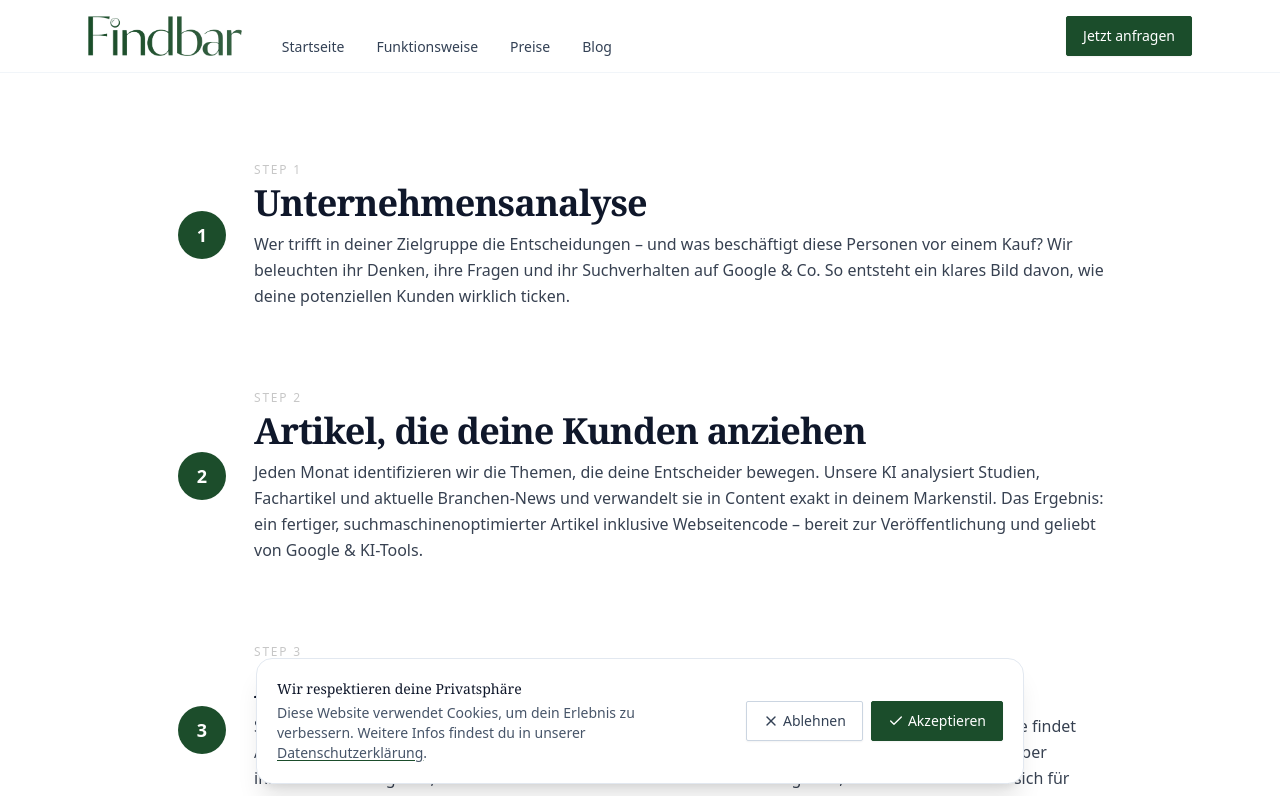
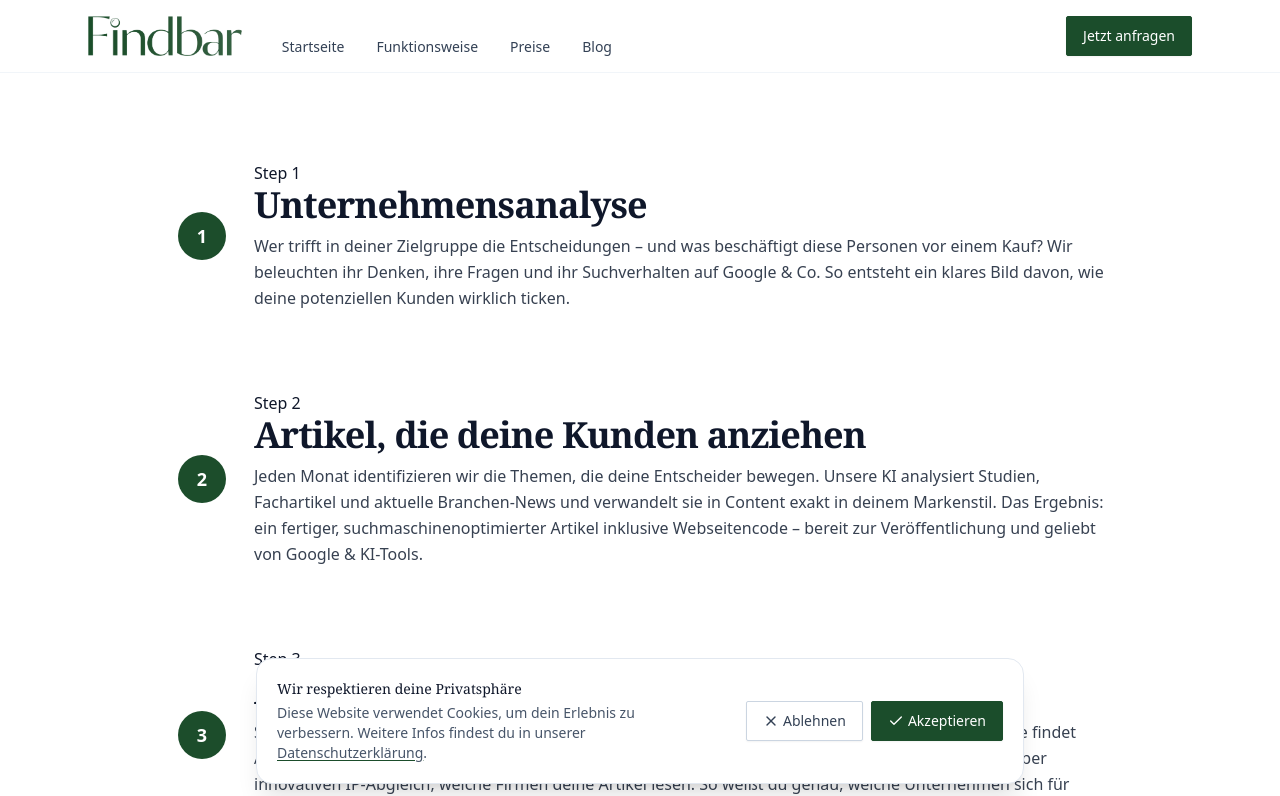
Before and after one commit to lennartnm/findbar_website, a Next.js app: page /funktionsweise in a window 1280 px wide. Shown: the top 796 px of the page. Built offline with nearby package versions, Linux system fonts and the light colour scheme.

Commit message:
Update funktionsweise.module.css

```diff
--- a/src/app/funktionsweise/funktionsweise.module.css
+++ b/src/app/funktionsweise/funktionsweise.module.css
@@ -16,7 +16,7 @@
   grid-template-columns: 56px 1fr;
   column-gap: 24px;
   padding: 32px 0;
-  align-items: center; /* NEU: Rail und Content auf gleicher Höhe */
+  align-items: center; /* Rail und Headline auf einer Höhe */
 }
 
 .rail {
@@ -39,15 +39,7 @@
 }
 
 .content {
-  padding-top: 0; /* Headline auf Höhe der Zahl */
-}
-
-.kicker {
-  font-size: 12px;
-  letter-spacing: 0.15em;
-  text-transform: uppercase;
-  color: #c7c7c7;
-  margin-bottom: 4px;
+  padding-top: 0;
 }
 
 @media (min-width: 900px) {
```
